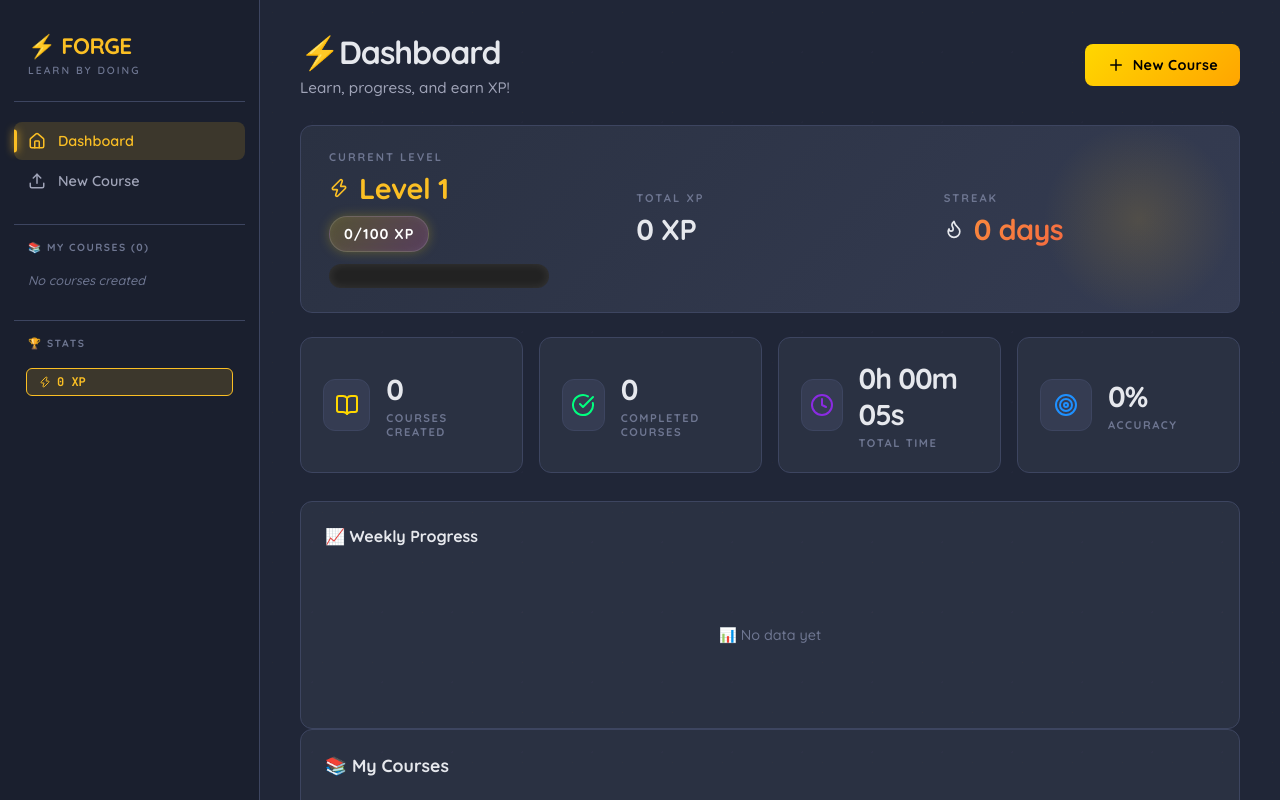
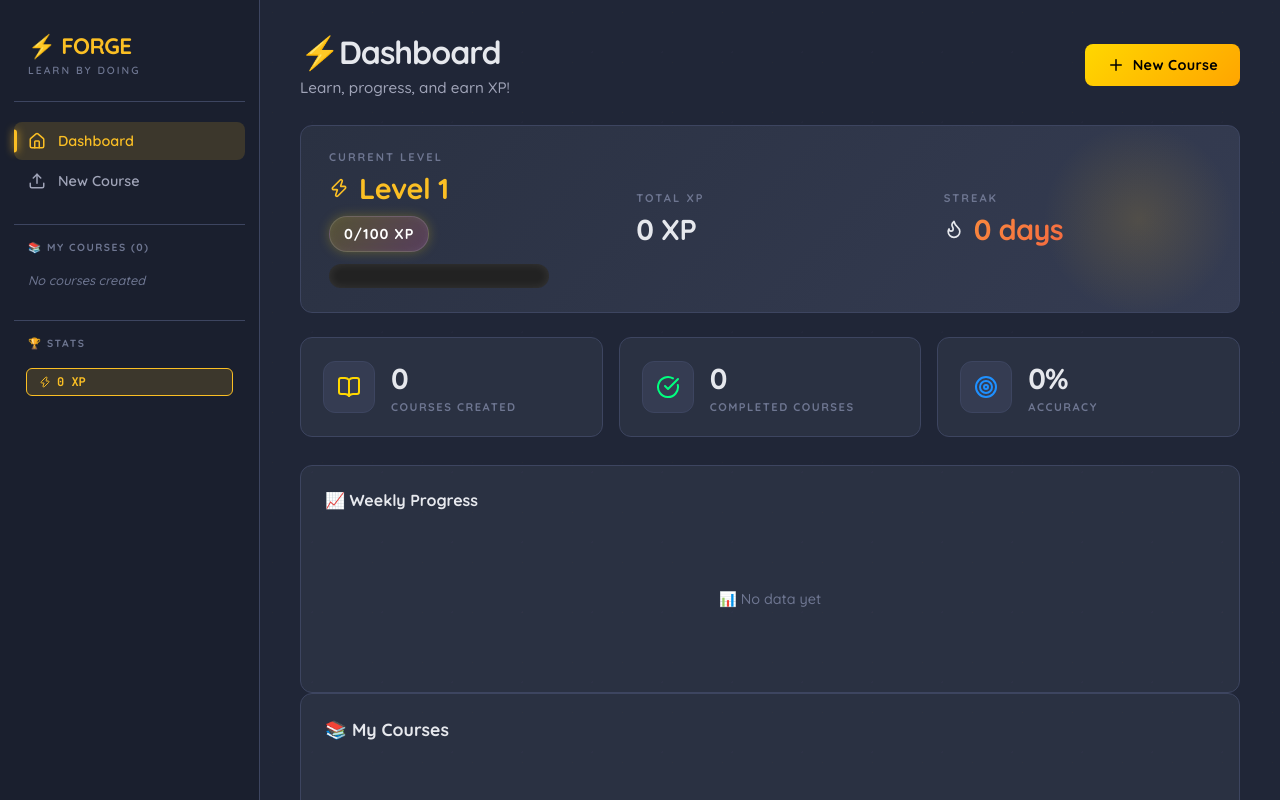
Before and after one commit to MontassarHM/forge, a React (Create React App) app: page / in a window 1280 px wide. Shown: the top 800 px of the page. Built offline with nearby package versions, Linux system fonts and the light colour scheme.

Commit message:
Hide unnecessary stat

```diff
--- a/src/components/Dashboard.jsx
+++ b/src/components/Dashboard.jsx
@@ -52,7 +52,7 @@ function Dashboard() {
   const statCards = [
     { label: 'Courses created', value: stats.totalCourses, icon: <BookOpen size={24} />, color: '#FFD700' },
     { label: 'Completed courses', value: stats.completedCourses, icon: <CheckCircle size={24} />, color: '#00FF7F' },
-    { label: 'Total time', value: liveLearningTime, icon: <Clock size={24} />, color: '#8A2BE2' },
+    // { label: 'Total time', value: liveLearningTime, icon: <Clock size={24} />, color: '#8A2BE2' },
     { label: 'Accuracy', value: `${accuracy}%`, icon: <Target size={24} />, color: '#1E90FF' },
   ];
 
```
